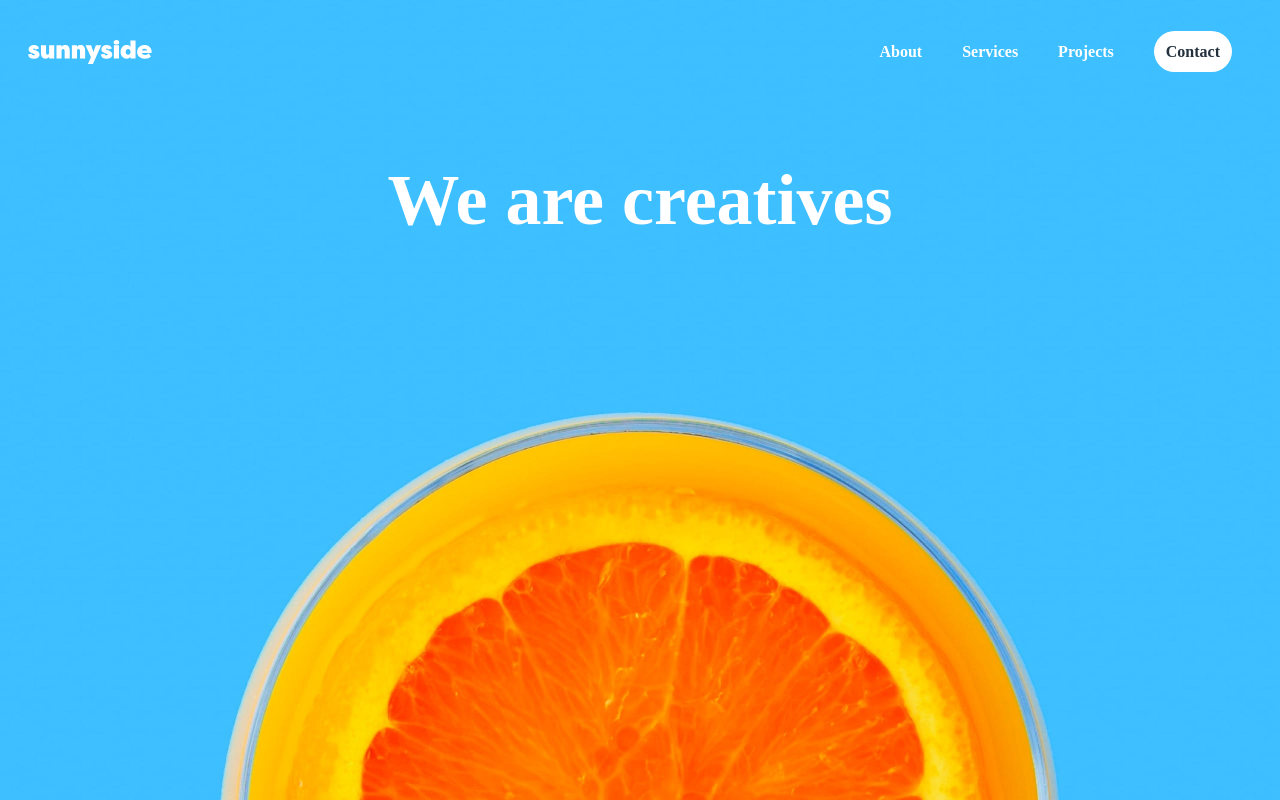
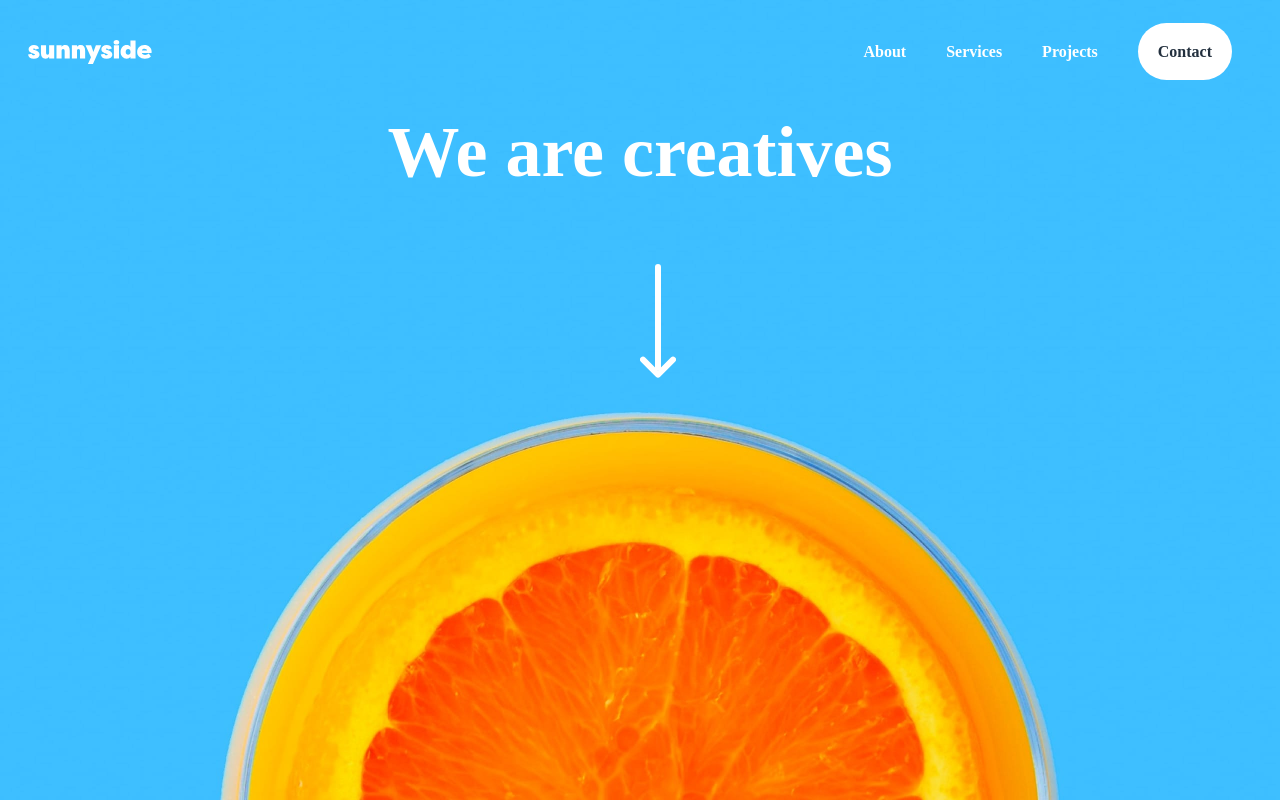
Before and after one commit to Edmiro-Cacoma/sunnyside, a React (Create React App) app: page / in a window 1280 px wide. Built offline with nearby package versions, Linux system fonts and the light colour scheme.

Commit message:
Header finished

```diff
--- a/package.json
+++ b/package.json
@@ -6,6 +6,7 @@
     "@testing-library/jest-dom": "^5.16.5",
     "@testing-library/react": "^13.4.0",
     "@testing-library/user-event": "^13.5.0",
+    "framer-motion": "^10.12.22",
     "react": "^18.2.0",
     "react-dom": "^18.2.0",
     "react-scripts": "5.0.1",
--- a/src/Components/Header/Header.jsx
+++ b/src/Components/Header/Header.jsx
@@ -1,85 +1,41 @@
 import React from "react";
-
-import { useState } from "react";
-import IconClose from "../../images/icon-close.svg";
-import HamburguerMenu from "../../images/icon-hamburger.svg";
+import IconArroDown from "../../images/icon-arrow-down.svg";
+import MobileNavbar from "./Navbar/Navbar";
 import logo from "../../images/logo.svg";
+import { motion } from "framer-motion";
 
 const Header = () => {
-
-  const [isMenuOpen, setIsMenuOpen] = useState(false);
-
   return (
-    <header className="bg-defaultBackground md:bg-mediumBackground lg:bg-largeBackground bg-cover bg-bottom h-screen relative text-white">
-      <div className="absolute top-0 left-0 right-0  w-full mt-10 mx-auto flex items-center justify-between px-5 md:px-7">
+    <header className="bg-defaultBackground md:bg-mediumBackground lg:bg-largeBackground bg-cover bg-bottom h-screen absolute top-0 left-0 right-0 text-white">
+      <div className=" relative container mt-10 mx-auto  px-5 md:px-7 flex  justify-between">
         <div>
-          <a href="/">
-            <img
-              src={logo}
-              alt=""
-              className="w-[4.5rem] md:w-[auto] flex-shrink-0 mr-auto md:mr-0"
-              aria-label="logo"
-            />
-          </a>
+          <img src={logo} alt="" aria-label="logo" />
+        </div>
+        <div>
+          <MobileNavbar />
         </div>
 
-        <div>
-          {isMenuOpen ? (
-            <button type="button" className="flex-shrink-0">
-              <img
-                src={IconClose}
-                alt=""
-                onClick={setIsMenuOpen(false)}
-                className="md:hidden cursor-pointer p-2 h-[2.5rem]"
-              />
-            </button>
-          ) : (
-            <button
-              type="button"
-              className="flex-shrink-0"
-              aria-label="mobile-menu"
-            >
-              <img
-                src={HamburguerMenu}
-                alt=""
-                className="md:hidden cursor-pointer p-2"
-              />
-            </button>
-          )}
+        <div className="absolute top-28 left-1/2 transform -translate-x-1/2 -translate-y-1/2 cursor-pointer ">
+          <h1 className="font-fontFraunces font-[700] text-7xl text-center">
+            We are creatives
+          </h1>
         </div>
 
-        <div className="">
-          <nav className="flex flex-col gap-2 md:flex-row md:gap-9 md:mr-auto w-full text-center md:text-left">
-            <ul className="flex items-center justify-between text-white font-fontFraunces font-[600]">
-              <li className="px-5">
-                <a href="/" className="">
-                  About
-                </a>
-              </li>
-              <li className="px-5">
-                <a href="/">Services</a>
-              </li>
-              <li className="px-5">
-                <a href="/">Projects</a>
-              </li>
-              <li className="px-5">
-                <a
-                  href="/"
-                  className="rounded-full bg-white text-very-dark-desaturated-blue p-3"
-                >
-                  Contact
-                </a>
-              </li>
-            </ul>
-          </nav>
+        <div className="absolute top-56 left-1/2 cursor-pointer">
+          <motion.img
+            animate={{ y: [-10, 10] }}
+            transition={{
+              duration: 1.5,
+              repeat: Infinity,
+              repeatType: "reverse",
+            }}
+            src={IconArroDown}
+            alt=""
+          />
         </div>
-      </div>
-      <div className="absolute top-1/4 left-1/2 transform -translate-x-1/2 -translate-y-1/2">
-        <h1 className="font-fontFraunces font-[700] text-7xl">
-          We are creatives
-        </h1>
       </div>
     </header>
   );
 };
+
 export default Header;
--- /dev/null
+++ b/src/Components/Header/Navbar/Navbar.jsx
@@ -0,0 +1,172 @@
+import React from "react";
+import { useState } from "react";
+import { motion } from "framer-motion";
+import HamburguerMenu from "../../../images/icon-hamburger.svg";
+import IconClose from "../../../images/icon-close.svg";
+
+const Navbar = () => {
+  const [isMenuOpen, setIsMenuOpen] = useState(false);
+
+  const toggleIsMenuOpen = () => {
+    setIsMenuOpen(!isMenuOpen);
+  };
+
+  const variants = {
+    open: { rotate: 45, y: 6 },
+    closed: { rotate: 0, y: 0 },
+  };
+
+  return (
+    <div className="flex justify-between w-full mb-20">
+      <motion.button
+        className="block md:hidden"
+        onClick={toggleIsMenuOpen}
+        animate={isMenuOpen ? "open" : "closed"}
+      >
+        {isMenuOpen ? (
+          <motion.img
+            variants={variants}
+            src={IconClose}
+            alt=""
+            className="cursor-pointer p-2 absolute -top-1 right-4 text-white"
+          />
+        ) : (
+          <motion.img
+            variants={variants}
+            src={HamburguerMenu}
+            alt=""
+            className="cursor-pointer p-2 "
+          />
+        )}
+      </motion.button>
+
+      {/**Mobile Navbar */}
+
+      <motion.div
+        initial={{ opacity: 0, scale:2 }}
+        animate={{ opacity: 1, scale:1 }}
+        transition={{ duration: 3}}
+        className={`bg-white z-10 w-96 h-96 relative top-12 right-12 mx-auto mt-0 ${
+          isMenuOpen ? "block" : "hidden"
+        }`}
+      >
+        <motion.nav
+          initial={{ opacity: 0 }}
+          animate={{ opacity: 1 }}
+          transition={{ duration: 0.5 }}
+          className="h-full block"
+        >
+          <ul
+
+            className="flex flex-col items-center justify-center h-full text-very-dark-grayish-blue font-[700] font-fontFraunces"
+          >
+            <motion.li
+              initial={{ opacity: 0, x: -20 }}
+              animate={{ opacity: 1, x: 0 }}
+              transition={{ duration: 0.6, delay: 0.4 }}
+              className="py-5"
+            >
+              <a href="/" className="">
+                About
+              </a>
+            </motion.li>
+            <motion.li
+              initial={{ opacity: 0, x: -20 }}
+              animate={{ opacity: 1, x: 0 }}
+              transition={{ duration: 0.6, delay: 0.4 }}
+              className="py-5"
+            >
+              <a href="/">Services</a>
+            </motion.li>
+            <motion.li
+              initial={{ opacity: 0, x: -20 }}
+              animate={{ opacity: 1, x: 0 }}
+              transition={{ duration: 0.6, delay: 0.4 }}
+              className="py-5"
+            >
+              <a href="/" className="">
+                Projects
+              </a>
+            </motion.li>
+            <motion.li
+              initial={{ opacity: 0, x: -20 }}
+              animate={{ opacity: 1, x: 0 }}
+              transition={{ duration: 0.6, delay: 0.4 }}
+              className="py-5"
+            >
+              <a
+                href="/"
+                className="rounded-full bg-Yellow text-very-dark-desaturated-blue p-5"
+              >
+                Contact
+              </a>
+            </motion.li>
+          </ul>
+        </motion.nav>
+      </motion.div>
+
+      {/**Desktop Navbar */}
+      <div className="">
+        <motion.nav
+          initial={{ opacity: 0 }}
+          animate={{ opacity: 1 }}
+          transition={{ duration: 0.5 }}
+          className="hidden md:flex gap-2 md:flex-row md:gap-9 md:mr-auto w-full text-center "
+        >
+          <ul className="flex items-center justify-between text-white font-fontFraunces font-[600]">
+            <motion.li
+              initial={{ opacity: 0, x: -20 }}
+              animate={{ opacity: 1, x: 0 }}
+              transition={{ duration: 0.5, delay: 0.2 }}
+            >
+              <a
+                href="/"
+                className="md:hover:text-very-dark-desaturated-blue md:hover:bg-white md:rounded-full p-5"
+              >
+                About
+              </a>
+            </motion.li>
+            <motion.li
+              initial={{ opacity: 0, x: -20 }}
+              animate={{ opacity: 1, x: 0 }}
+              transition={{ duration: 0.5, delay: 0.4 }}
+            >
+              <a
+                href="/"
+                className="md:hover:text-very-dark-desaturated-blue md:hover:bg-white md:rounded-full p-5"
+              >
+                Services
+              </a>
+            </motion.li>
+            <motion.li
+              initial={{ opacity: 0, x: -20 }}
+              animate={{ opacity: 1, x: 0 }}
+              transition={{ duration: 0.5, delay: 0.6 }}
+            >
+              <a
+                href="/"
+                className="md:hover:text-very-dark-desaturated-blue md:hover:bg-white md:rounded-full p-5"
+              >
+                Projects
+              </a>
+            </motion.li>
+            <motion.li
+              className="px-5"
+              initial={{ opacity: 0, x: -20 }}
+              animate={{ opacity: 1, x: 0 }}
+              transition={{ duration: 0.5, delay: 0.8 }}
+            >
+              <a
+                href="/"
+                className="rounded-full md:bg-white text-very-dark-desaturated-blue p-5"
+              >
+                Contact
+              </a>
+            </motion.li>
+          </ul>
+        </motion.nav>
+      </div>
+    </div>
+  );
+};
+export default Navbar;
--- a/src/Components/Home.jsx
+++ b/src/Components/Home.jsx
@@ -1,11 +1,14 @@
 import React from "react";
 import Header from "./Header/Header";
+import Showcase from "./Showcases/showcase";
 
 const Home = () => {
-
   return (
     <>
-      <Header  />
+      <Header />
+      <main>
+        <Showcase />
+      </main>
     </>
   );
 };
--- /dev/null
+++ b/src/Components/Showcases/showcase.jsx
@@ -0,0 +1,15 @@
+
+
+
+
+import React from "react";
+
+const Showcase = () => {
+    return (<>
+        <section>
+            <div>
+
+            </div>
+        </section></>)
+};
+export default Showcase;
```
Also changed, not shown: src/images/icon-close.svg, src/index.css (line endings or trailing spaces), 1 other file (tests, documents, lock files or other folders).
